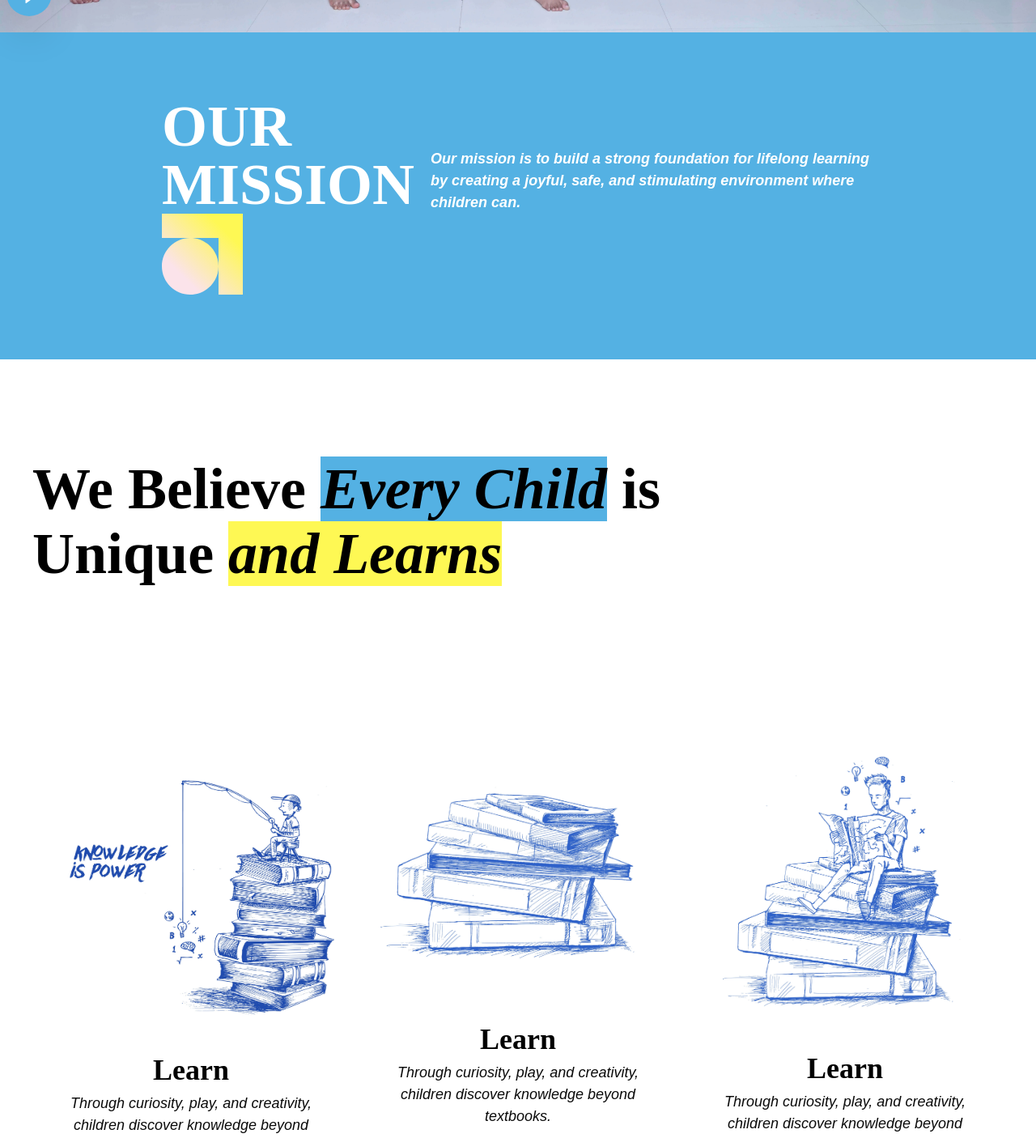
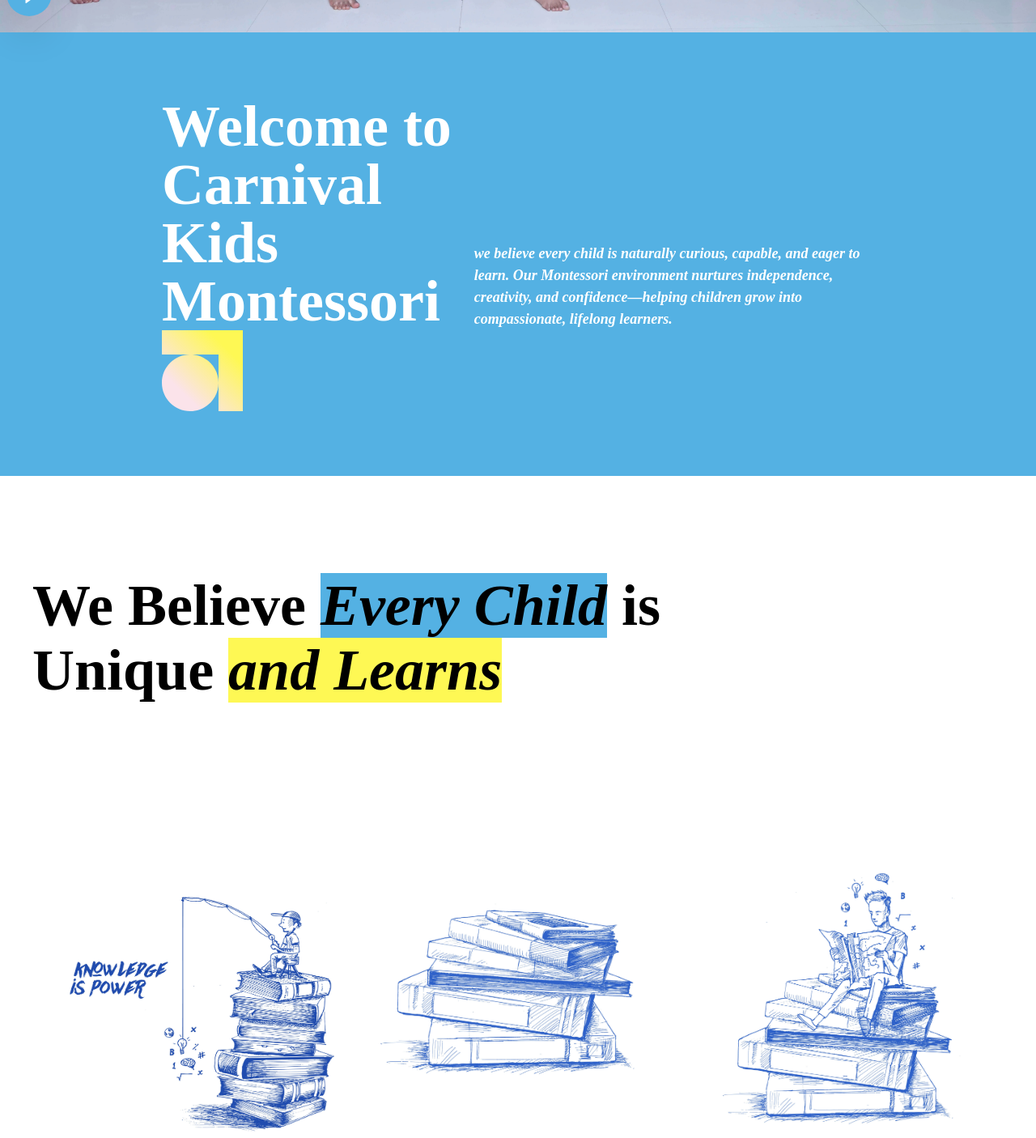
Before and after one commit to Arunkv52/carnival_kids, a React (Vite) app: page / in a window 1280 px wide. Shown: the part 760-2166 px from the top of the page at 81% size. Built offline with nearby package versions, Linux system fonts and the light colour scheme; grey boxes are pictures that could not be loaded; a web font is replaced by a local one.

Commit message:
file is added

```diff
--- a/src/components/Footer.jsx
+++ b/src/components/Footer.jsx
@@ -29,13 +29,13 @@ const Footer = () => {
             <h6 className="text-white/60 font-bold pb-5 font-[cursive]">Social Links</h6>
             <ul className="text-white text-[18px] ">
               <li className="hover:text-red-600 cursor-pointer pb-2 font-[cursive]">
-                <a href="#" className="md:flex justify-start items-center">
+                <a href="https://www.facebook.com/people/Carnival-Kids-Montessori/100057778115140/" className="md:flex justify-start items-center">
                   <RiFacebookFill />
                   Facebook
                 </a>
               </li>
               <li className="hover:text-red-600 cursor-pointer">
-                <a href="#" className="md:flex justify-start items-center font-[cursive]">
+                <a href="https://www.instagram.com/carnival_kids_montessori/" className="md:flex justify-start items-center font-[cursive]">
                   <RiInstagramFill /> Instagram
                 </a>
               </li>
--- /dev/null
+++ b/src/components/LightboxGallery.css
@@ -0,0 +1,11 @@
+.lg-inline .lg-outer {
+    z-index: 2;
+    background-color: #54b1e3;
+}
+.lg-outer .lg-thumb-outer {
+    background-color: #dfdfdf;
+    width: 100%;
+    max-height: 350px;
+    overflow: hidden;
+    float: left;
+}
--- a/src/components/LightboxGallery.jsx
+++ b/src/components/LightboxGallery.jsx
@@ -9,6 +9,7 @@ import lgThumbnail from "lightgallery/plugins/thumbnail";
 import "lightgallery/css/lightgallery.css";
 import "lightgallery/css/lg-zoom.css";
 import "lightgallery/css/lg-thumbnail.css";
+import '../components/LightboxGallery.css'
 
 // image import
 import Img0 from "../assets/DSC00181.webp";
--- a/src/components/MyCarousal.jsx
+++ b/src/components/MyCarousal.jsx
@@ -6,10 +6,10 @@ import {
   CarouselNext,
   CarouselPrevious,
 } from "@/components/ui/carousel";
-import Fisherman from '../assets/cartoon/fisherman.jpg'
-import Book from '../assets/cartoon/books.jpg'
-import Study from '../assets/cartoon/Study.jpg'
-import StudyBook from '../assets/cartoon/Suceed.jpg'
+import Fisherman from "../assets/cartoon/fisherman.jpg";
+import Book from "../assets/cartoon/books.jpg";
+import Study from "../assets/cartoon/Study.jpg";
+import StudyBook from "../assets/cartoon/Suceed.jpg";
 
 const MyCarousal = () => {
   return (
@@ -23,9 +23,9 @@ const MyCarousal = () => {
                 <h2 className="text-4xl font-semibold pt-2 pb-2 text-black font-[Delicious_Handrawn]">
                   Learn
                 </h2>
-                <p className="text-[18px] italic">
-                  Through curiosity, play, and creativity, children discover
-                  knowledge beyond textbooks.
+                <p className="text-[18px] italic font-[cursive]">
+                  Children learn through hands-on experiences that spark
+                  curiosity and creativity.
                 </p>
               </div>
             </div>
@@ -35,11 +35,11 @@ const MyCarousal = () => {
               <img src={Book} alt="" />
               <div className="pt-5  pb-20 px-10 text-center">
                 <h2 className="text-4xl font-semibold pt-2 pb-2 text-black font-[Delicious_Handrawn]">
-                  Learn
+                  Discovery
                 </h2>
-                <p className="text-[18px] italic">
-                  Through curiosity, play, and creativity, children discover
-                  knowledge beyond textbooks.
+                <p className="text-[18px] italic font-[cursive]">
+                  Books open the door to endless knowledge, inspiring young
+                  minds to explore and imagine.
                 </p>
               </div>
             </div>
@@ -49,11 +49,11 @@ const MyCarousal = () => {
               <img src={Study} alt="" />
               <div className="pt-5  pb-20 px-10 text-center">
                 <h2 className="text-4xl font-semibold pt-2 pb-2 text-black font-[Delicious_Handrawn]">
-                  Learn
+                 Education
                 </h2>
-                <p className="text-[18px] italic">
-                  Through curiosity, play, and creativity, children discover
-                  knowledge beyond textbooks.
+                <p className="text-[18px] italic font-[cursive]">
+                  Through study and discovery, children build a strong
+                  foundation for lifelong learning
                 </p>
               </div>
             </div>
@@ -63,11 +63,11 @@ const MyCarousal = () => {
               <img src={StudyBook} alt="" />
               <div className="pt-5  pb-20 px-10 text-center">
                 <h2 className="text-4xl font-semibold pt-2 pb-2 text-black font-[Delicious_Handrawn]">
-                  Learn
+                  Knowledge
                 </h2>
-                <p className="text-[18px] italic">
-                  Through curiosity, play, and creativity, children discover
-                  knowledge beyond textbooks.
+                <p className="text-[18px] italic font-[cursive]">
+                  Knowledge grows when children explore, discover, and connect
+                  ideas on their own.
                 </p>
               </div>
             </div>
--- a/src/pages/Gallery.jsx
+++ b/src/pages/Gallery.jsx
@@ -24,7 +24,7 @@ const Gallery = () => {
           Gallery
         </h2>
       </div>
-      <div className="max-w-full px-20">
+      <div className="max-w-full px-10">
         <LightboxGallery />
       </div>
       <Footer />
--- a/src/pages/Home.jsx
+++ b/src/pages/Home.jsx
@@ -8,7 +8,6 @@ import ScrollVelocity from "../components/ScrollVelocity";
 import EducationImg from "../assets/DSC00181.webp";
 import PopupForm from "../components/PopupForm";
 import Fun3d from "../assets/cartoon/outer-space.jpg";
-
 
 const Home = () => {
   // Get scroll progress
@@ -22,14 +21,14 @@ const Home = () => {
       <div className="bg-[#54b1e3] md:px-50 px-5 py-20 ">
         <div className="md:flex justify-between items-end gap-5">
           <h1 className="text-white md:text-7xl text-4xl font-bold font-[Delicious_Handrawn]">
-            OUR <br />
-            MISSION
+            Welcome to Carnival Kids Montessori
           </h1>
           <div>
-            <p className="text-white md:text-[18px] text-[16px] md:pb-0 pb-5 italic font-bold">
-              Our mission is to build a strong foundation for lifelong learning
-              by creating a joyful, safe, and stimulating environment where
-              children can.
+            <p className="text-white md:text-[18px] text-[16px] md:pb-0 pb-5 italic font-bold font-[cursive]">
+              we believe every child is naturally curious, capable, and eager to
+              learn. Our Montessori environment nurtures independence,
+              creativity, and confidence—helping children grow into
+              compassionate, lifelong learners.
             </p>
           </div>
         </div>
@@ -160,7 +159,7 @@ const Home = () => {
             <h2 className="text-white md:text-5xl text-4xl font-bold pt-5 font-[Delicious_Handrawn]">
               Explore the World
             </h2>
-            <p className="text-white text-[17px] py-4 italic font-semibold">
+            <p className="text-white text-[17px] py-4 italic font-semibold font-[cursive]">
               Through curiosity, play, and creativity, children discover
               knowledge beyond textbooks.
             </p>
@@ -207,7 +206,7 @@ const Home = () => {
             <h2 className="text-white md:text-5xl text-4xl  font-bold pt-5 font-[Delicious_Handrawn]">
               Grow with Confidence
             </h2>
-            <p className="text-white text-[17px] py-4 italic font-semibold">
+            <p className="text-white text-[17px] py-4 italic font-semibold font-[cursive]">
               Nurturing every child to become confident, independent, and
               compassionate individuals.
             </p>
@@ -253,7 +252,7 @@ const Home = () => {
             <h2 className="text-white md:text-5xl text-4xl font-bold pt-5 font-[Delicious_Handrawn]">
               Learn at Own Pace
             </h2>
-            <p className="text-white text-[17px] py-4 italic font-semibold">
+            <p className="text-white text-[17px] py-4 italic font-semibold font-[cursive]">
               Hands-on Montessori methods encourage independence and
               personalized learning.
             </p>
@@ -271,12 +270,12 @@ const Home = () => {
             <h3 className="text-black md:text-6xl text-3xl font-[Delicious_Handrawn] font-bold py-5">
               Building Tomorrow’s Compassionate Citizens
             </h3>
-            <p className="text-black/80 md:text-[18px] italic text-[16px]">
+            <p className="text-black/80 md:text-[18px] italic text-[16px] font-[cursive]">
               We envision Carnival Kids as a place where children blossom into
               self-reliant, creative, and confident learners who are prepared
               not only for school but for life.
             </p>
-            <p className="text-black/80 md:text-[18px] italic text-[16px]">
+            <p className="text-black/80 md:text-[18px] italic text-[16px] font-[cursive]">
               We aspire to empower young minds with values, skills, and
               knowledge to become compassionate citizens of tomorrow.
             </p>
@@ -300,8 +299,8 @@ const Home = () => {
           <div className="bg-gray-500 p-10 max-w-fit">
             <div>
               <svg
-                width="100"
-                height="100"
+                width="70"
+                height="70"
                 viewBox="0 0 200 200"
                 fill="none"
                 xmlns="http://www.w3.org/2000/svg"
@@ -337,18 +336,19 @@ const Home = () => {
                 </defs>{" "}
               </svg>
               <h5 className="text-white text-3xl font-[Delicious_Handrawn] pt-5 pb-3">
-               Toddler (18 months – 3 years)
+                Toddler (18 months – 3 years)
               </h5>
-              <p className="text-[18px] italic text-white">
-                Building independence and early language skills.
+              <p className="text-[18px] italic text-white font-[cursive]">
+                Building strong foundations in independence, communication, and
+                early language development.
               </p>
             </div>
           </div>
           <div className="bg-gray-500 p-10 max-w-fit">
             <div>
               <svg
-                width="100"
-                height="100"
+                width="70"
+                height="70"
                 viewBox="0 0 200 200"
                 fill="none"
                 xmlns="http://www.w3.org/2000/svg"
@@ -386,16 +386,17 @@ const Home = () => {
               <h5 className="text-white text-3xl font-[Delicious_Handrawn] pt-5 pb-3">
                 Primary (3 – 6 years)
               </h5>
-              <p className="text-[18px] italic text-white">
-                Developing strong foundations in math, literacy, and social interaction.
+              <p className="text-[18px] italic text-white font-[cursive]">
+                Developing strong foundations in math, literacy, and social
+                interaction.
               </p>
             </div>
           </div>
           <div className="bg-gray-500 p-10 max-w-fit">
             <div>
               <svg
-                width="100"
-                height="100"
+                width="70"
+                height="70"
                 viewBox="0 0 200 200"
                 fill="none"
                 xmlns="http://www.w3.org/2000/svg"
@@ -433,8 +434,9 @@ const Home = () => {
               <h5 className="text-white text-3xl font-[Delicious_Handrawn] pt-5 pb-3">
                 Elementary (6 – 12 years)
               </h5>
-              <p className="text-[18px] italic text-white">
-                Inspiring curiosity, collaboration, and critical thinking for lifelong success.
+              <p className="text-[18px] italic text-white font-[cursive]">
+                Inspiring curiosity, collaboration, and critical thinking for
+                lifelong success.
               </p>
             </div>
           </div>
```
